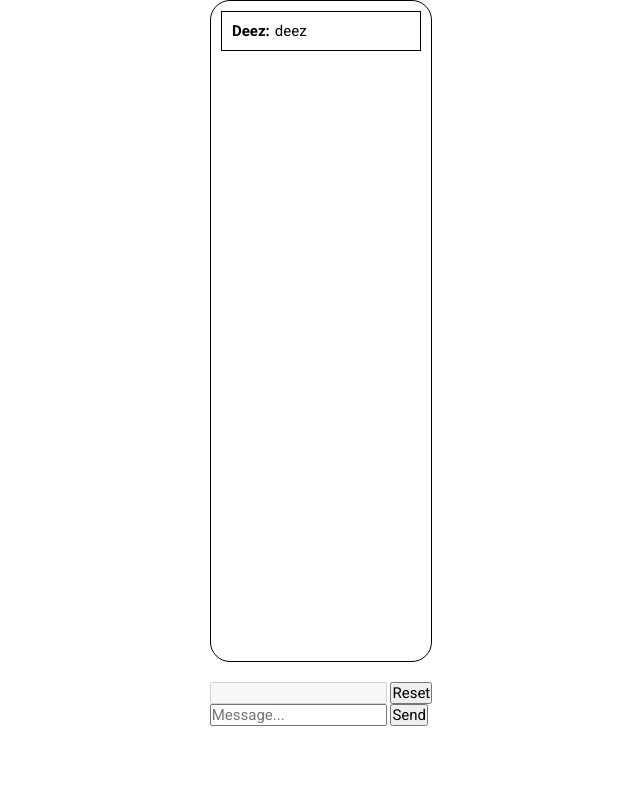
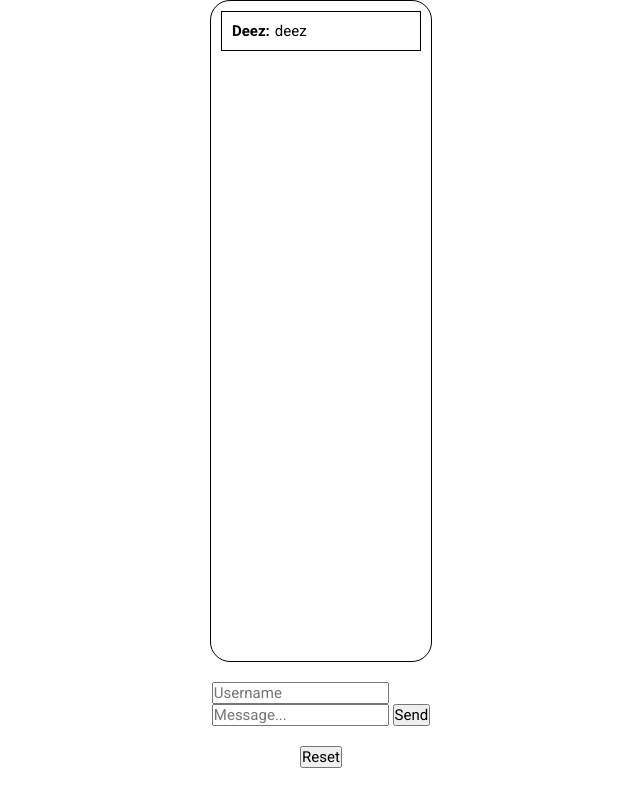
Before and after one commit to Mouzone/chatroom, a website: page index.html in a window 1280 px wide. Both pictures are taken after a click on the button "Reset". Shown: the whole page, without its empty margins (319-959 px from the left). Drawn offline with Linux system fonts and the light colour scheme.

Commit message:
Give button to reset username and local storage's username

```diff
--- a/index.html
+++ b/index.html
@@ -17,7 +17,6 @@
             <section>
                 <label for="username"></label>
                 <input type="text" id="username" placeholder="Username">
-                <button id="reset-username"> Reset </button>
             </section>
             <section>
                 <label for="message"> </label>
@@ -25,6 +24,7 @@
                 <button type="submit"> Send </button>
             </section>
         </form>
+        <button id="reset-username"> Reset </button>
         <script src="script.js"></script>
     </body>
 </html>
--- a/script.js
+++ b/script.js
@@ -60,8 +60,8 @@ function readBlobAsJson(blob) {
 
 function setUsernameElement() {
     const username_element = document.getElementById("username")
-    username_element.placeholder = local_username
-    username_element.setAttribute("disabled", "disabled")
+    username_element.value = local_username
+    username_element.disabled = true
 }
 
 // Create a new WebSocket connection
@@ -86,11 +86,22 @@ input.addEventListener("submit", event => {
     const message_text = message_element.value
     message_element.value = ""
     if (!local_username) {
-        local_username = document.getElementById("username").value
+        const username_input = document.getElementById("username").value
+        // todo: do not submit if username_input is empty
+        local_username = username_input
         setUsernameElement()
         localStorage.setItem("local_username", local_username)
     }
     sendToServer(local_username, message_text)
+})
+
+const reset_username_button = document.querySelector("button#reset-username")
+reset_username_button.addEventListener("click", event => {
+    local_username = ""
+    localStorage.removeItem("local_username")
+    const username_element = document.getElementById("username")
+    username_element.disabled = false
+    username_element.value = ""
 })
 
 let local_username = ""
--- a/style.css
+++ b/style.css
@@ -23,7 +23,6 @@ body {
     border-radius: 20px;
     display: flex;
     flex-direction: column;
-    gap: 10px;
 }
 
 .past-message {
```
